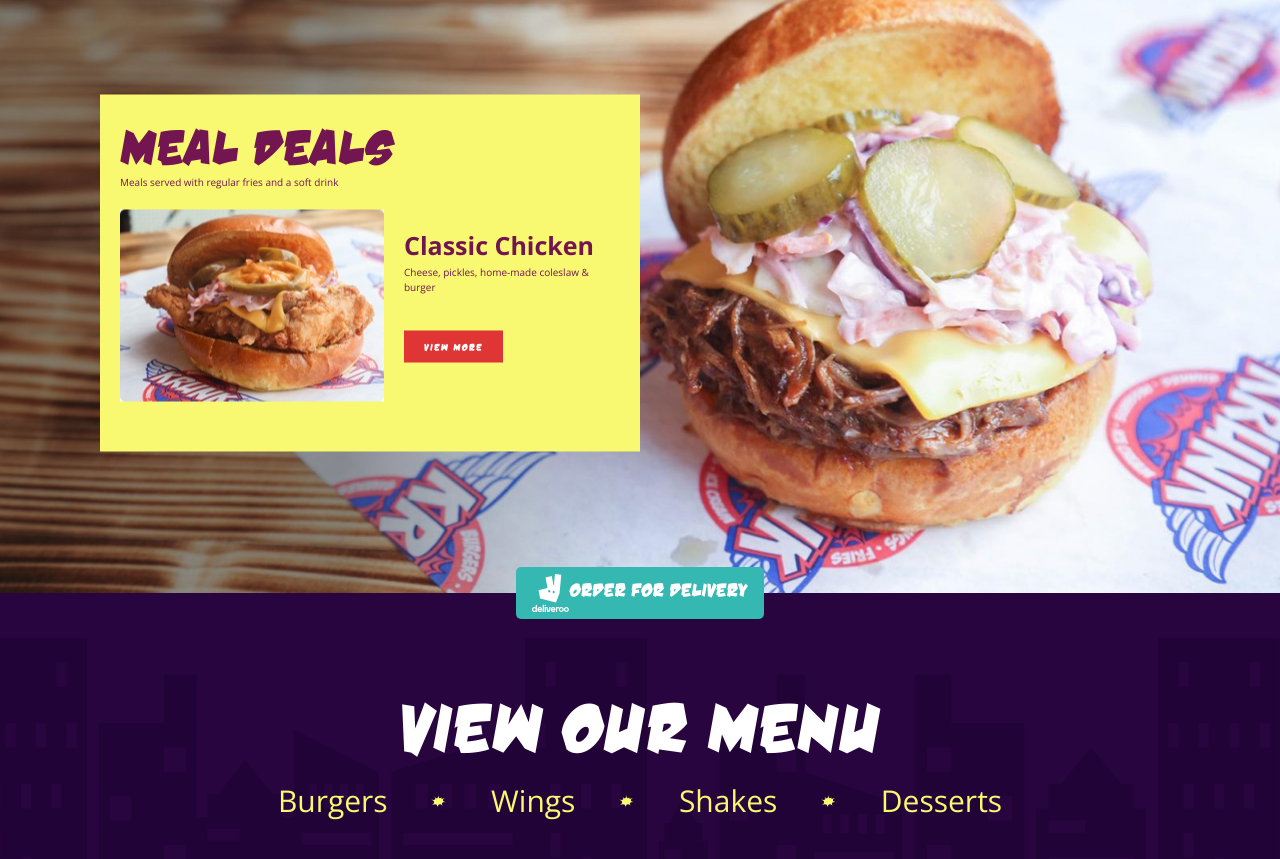
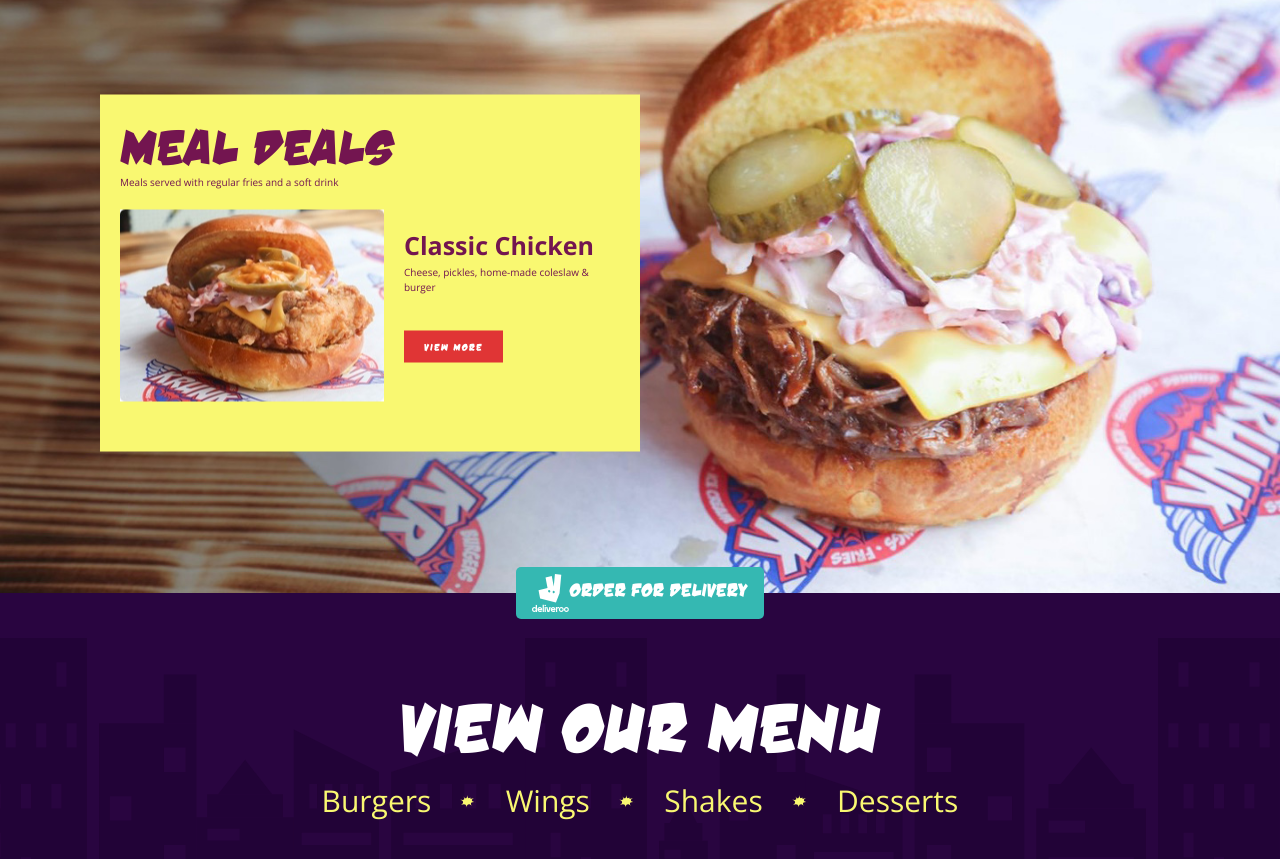
Before and after one commit to iamcstlouis/krunk-burgers-site, a Vue app: page / in a window 1280 px wide. Shown: the part 143-1002 px from the top of the page. Built offline with nearby package versions, Linux system fonts and the light colour scheme; what v-animate-css would draw is missing.

Commit message:
Adds containers to the main App file

```diff
--- a/src/App.vue
+++ b/src/App.vue
@@ -1,7 +1,7 @@
 <template>
   <div id="app">
     <nav class="navbar navbar-expand-lg navbar-light">
-      <div class="container">
+      <b-container>
         <router-link to="/" class="navbar-brand" href="#">
           <img src="./assets/krunk-burgers-logo.png" alt="Krunks Burgers Logo" class="top-nav-logo" />
         </router-link>
@@ -70,7 +70,7 @@
             </li>
           </ul>
         </div>
-      </div>
+      </b-container>
     </nav>
 
     <transition name="fade" mode="out-in">
@@ -78,6 +78,7 @@
     </transition>
 
     <footer>
+      <b-container>
         <div class="view-our-menu">
           <router-link to="/menu-burgers" class="menu-link">View Our Menu</router-link>
         </div>
@@ -100,6 +101,7 @@
             </div>
           </div>
         </div>
+      </b-container>
     </footer>
   </div>
 </template>
```
Lines whose indentation alone changed are shown as unchanged.
